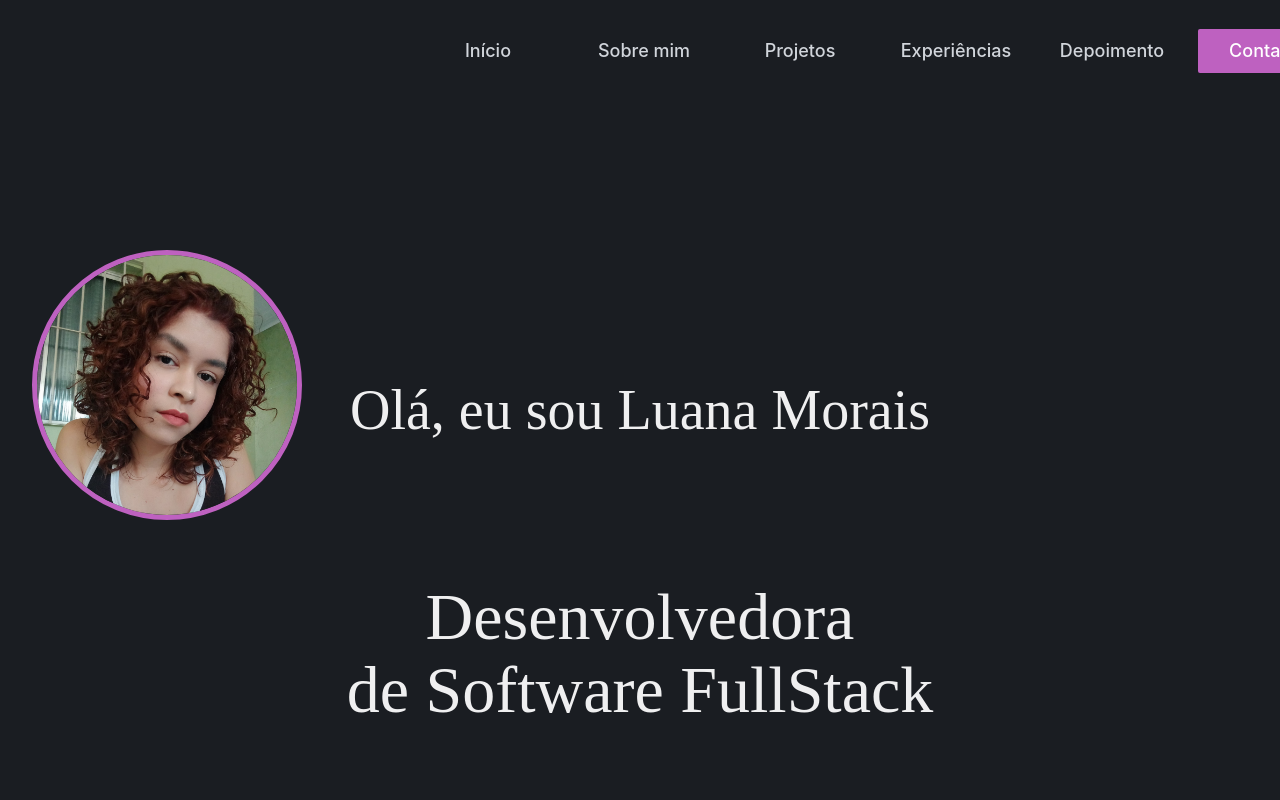
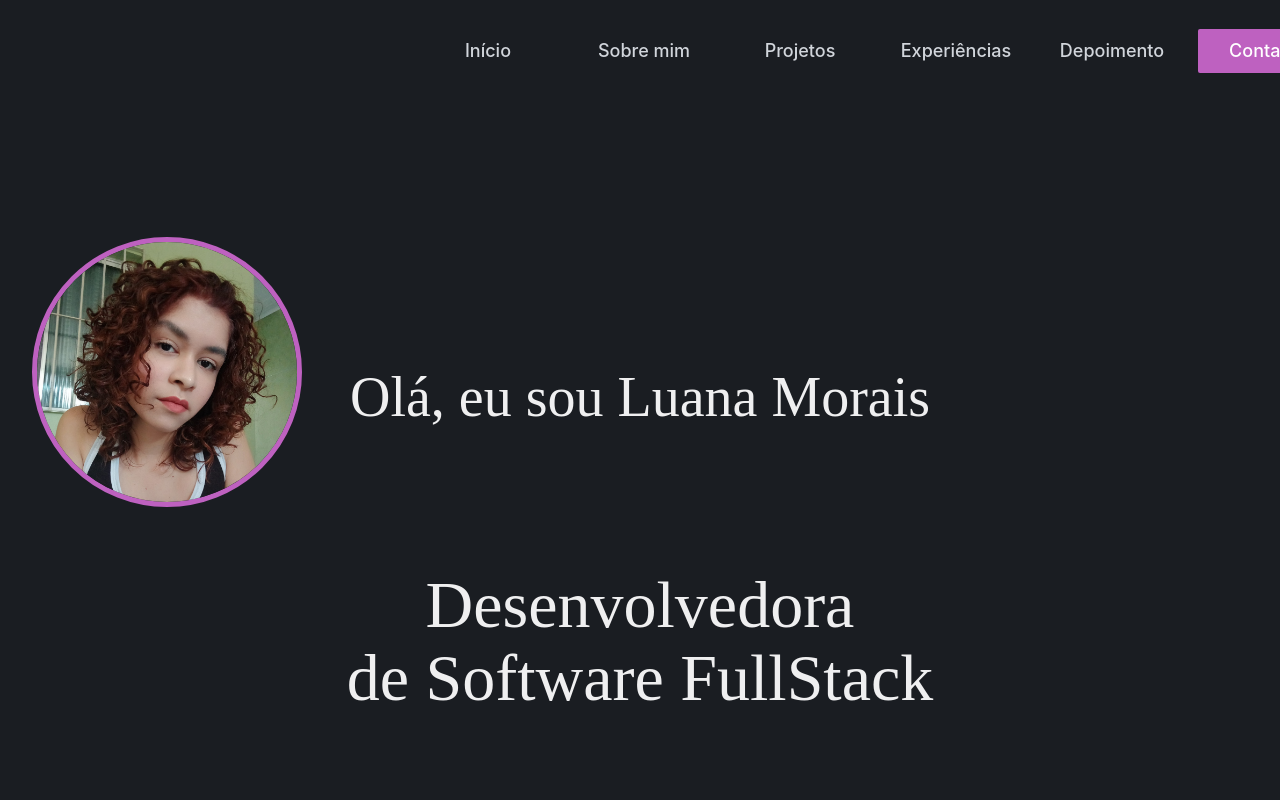
Before and after one commit to luanamoraisf/-portfolio-luana, a Vue app: page / in a window 1280 px wide. Shown: the top 800 px of the page. Built offline with nearby package versions, Linux system fonts and the light colour scheme.

Commit message:
adjusts height

```diff
--- a/src/components/StartScreen.vue
+++ b/src/components/StartScreen.vue
@@ -15,7 +15,7 @@ export default {}
 
 <style>
 #start-screen{
-    padding-top: 110%;
+    padding-top: 109%;
 }
 .data{
     margin-top: -70em;
```
